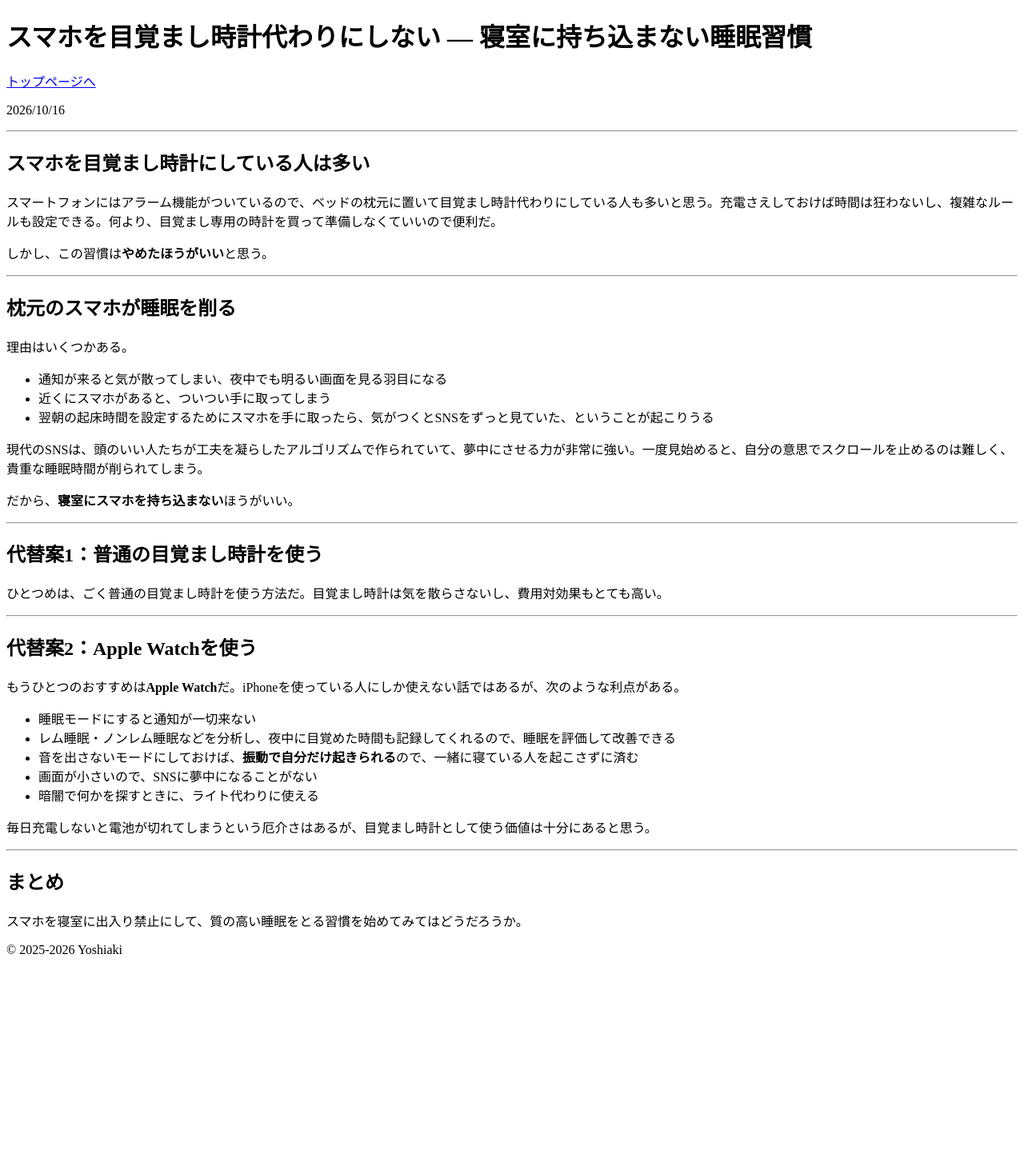
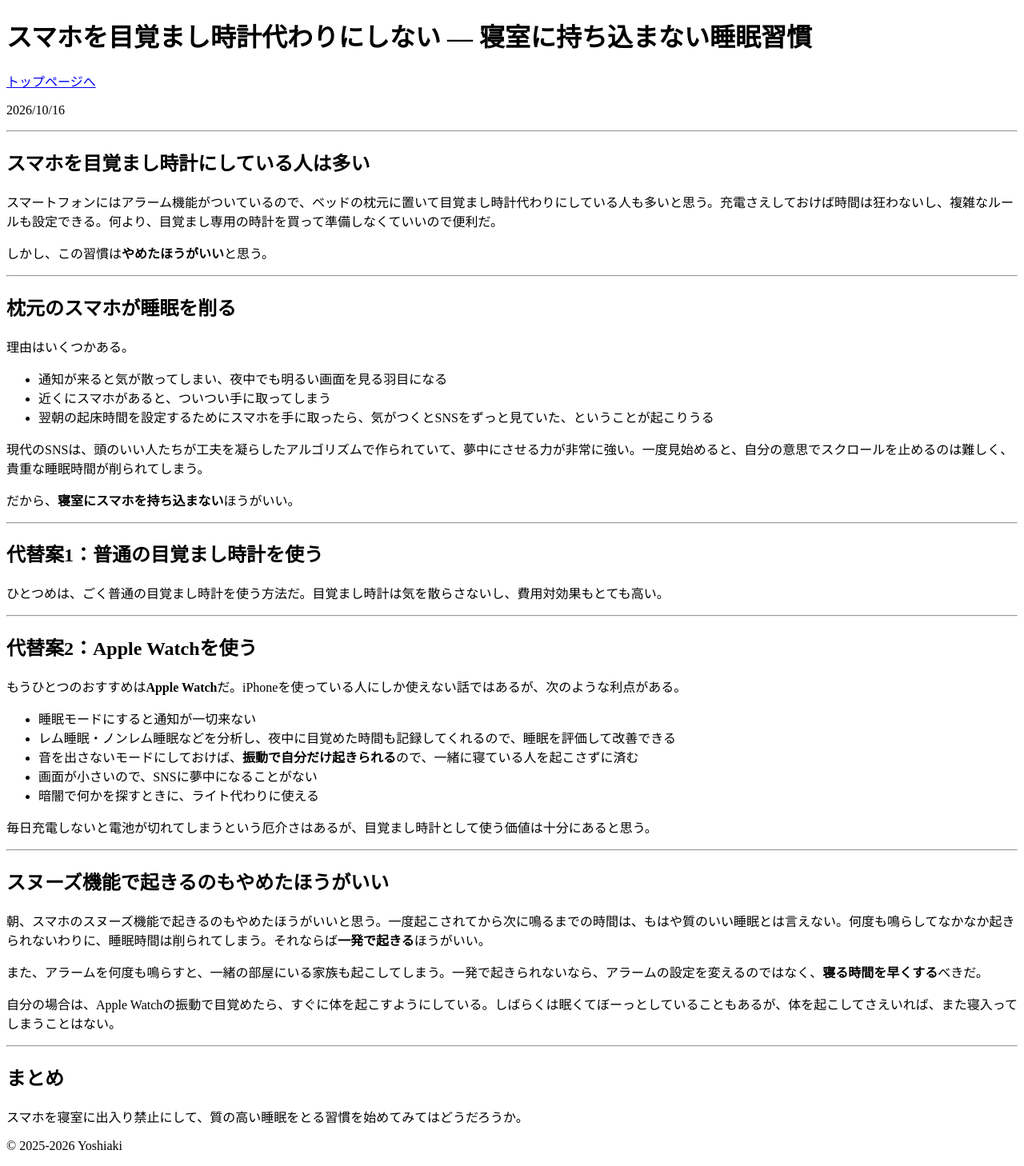
Before and after one commit to yossato/articles, a Jekyll site: the page built from _posts/2026-10-16-smartphone-alarm-clock.md, in a window 1280 px wide. Shown: the whole page at 80% size. Built offline with Jekyll 4.4.1, drawn with Linux system fonts in a browser that asks for light colours; before the commit the page ends 1213 px from its top, so only the background shows below that.

Commit message:
スヌーズ機能に頼らず一発で起きることについて追記
Co-Authored-By: Claude Sonnet 5.5 <noreply@anthropic.com>
Claude-Session: https://claude.ai/code/session_014HWpxN9nTrPWFeXGUjPVVS

```diff
--- a/_posts/2026-10-16-smartphone-alarm-clock.md
+++ b/_posts/2026-10-16-smartphone-alarm-clock.md
@@ -2,7 +2,7 @@
 layout: default
 title: "スマホを目覚まし時計代わりにしない ― 寝室に持ち込まない睡眠習慣"
 date: 2026-10-16
-description: "スマホを枕元に置いて目覚まし代わりにしていないだろうか。通知やSNSで睡眠時間が削られるのを避けるため、目覚まし時計やApple Watchを使って、スマホを寝室に持ち込まない方法を考えた。"
+description: "スマホを枕元に置いて目覚まし代わりにしていないだろうか。通知やSNSで睡眠時間が削られるのを避けるため、スヌーズ機能に頼らず一発で起きることの大切さにも触れ、目覚まし時計やApple Watchを使ってスマホを寝室に持ち込まない方法を考えた。"
 ---
 
 2026/10/16
@@ -51,6 +51,16 @@ description: "スマホを枕元に置いて目覚まし代わりにしていな
 
 ---
 
+## スヌーズ機能で起きるのもやめたほうがいい
+
+朝、スマホのスヌーズ機能で起きるのもやめたほうがいいと思う。一度起こされてから次に鳴るまでの時間は、もはや質のいい睡眠とは言えない。何度も鳴らしてなかなか起きられないわりに、睡眠時間は削られてしまう。それならば**一発で起きる**ほうがいい。
+
+また、アラームを何度も鳴らすと、一緒の部屋にいる家族も起こしてしまう。一発で起きられないなら、アラームの設定を変えるのではなく、**寝る時間を早くする**べきだ。
+
+自分の場合は、Apple Watchの振動で目覚めたら、すぐに体を起こすようにしている。しばらくは眠くてぼーっとしていることもあるが、体を起こしてさえいれば、また寝入ってしまうことはない。
+
+---
+
 ## まとめ
 
 スマホを寝室に出入り禁止にして、質の高い睡眠をとる習慣を始めてみてはどうだろうか。
```
